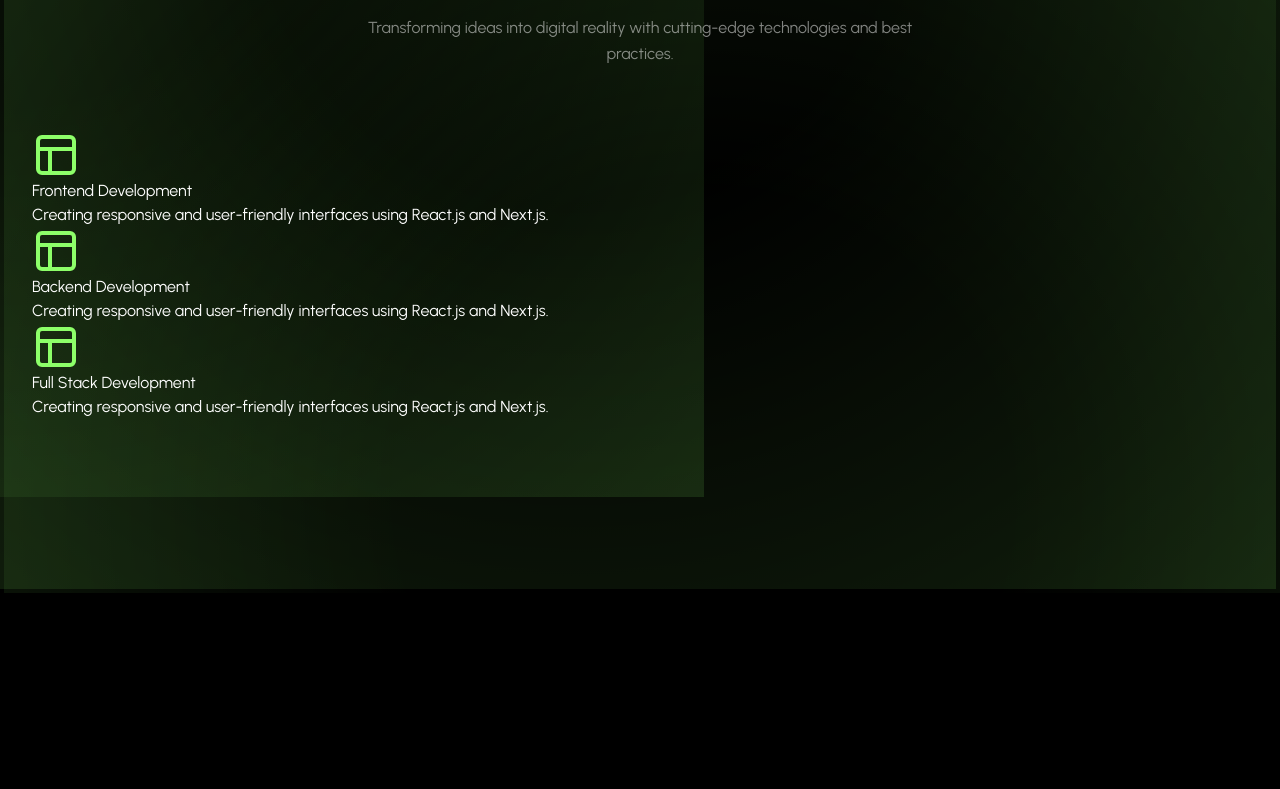
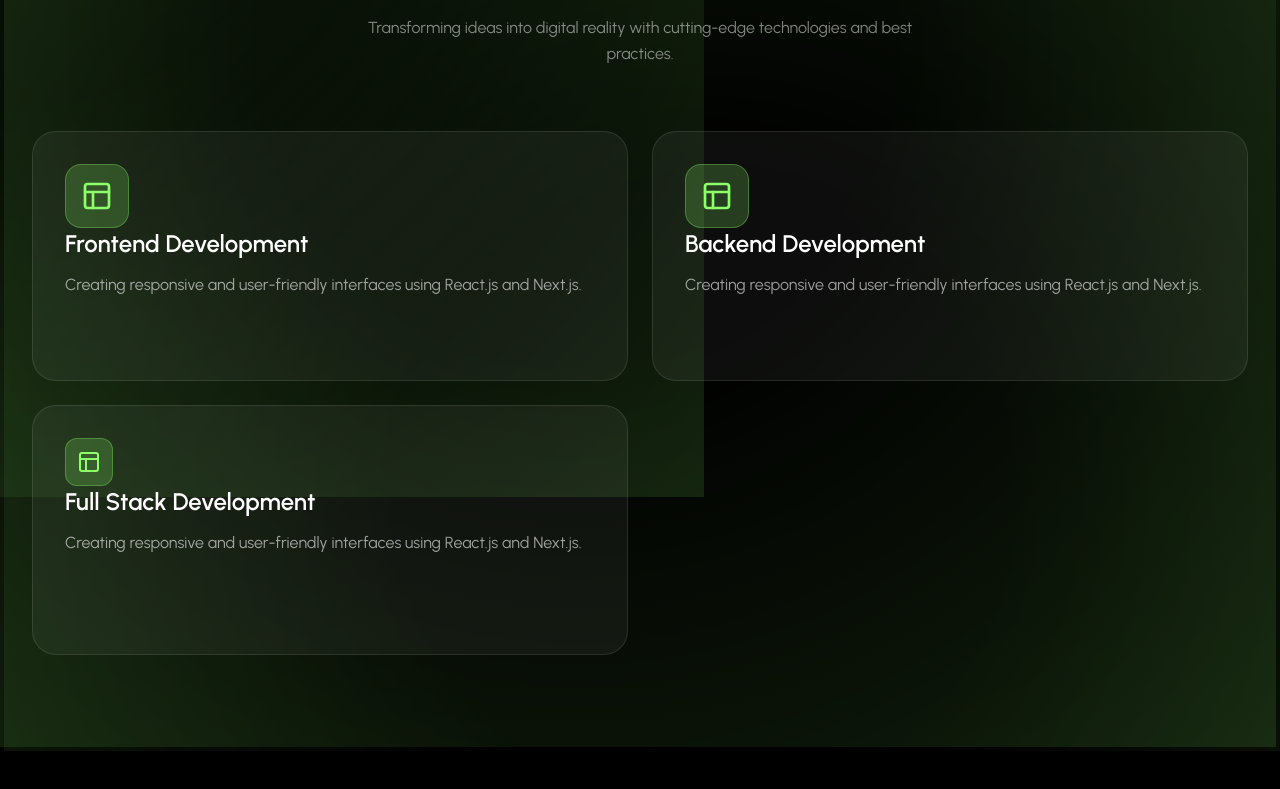
Before and after one commit to KrishDevCrafting/PortFolio_Krish, a React (Vite) app: page / in a window 1280 px wide. Shown: the part 5354-6143 px from the top of the page. Built offline with nearby package versions, Linux system fonts and the light colour scheme.

Commit message:
fix(services): fix icon container missing h-16 and 'form' typo in gradient classes

```diff
--- a/src/components/Section/Services.jsx
+++ b/src/components/Section/Services.jsx
@@ -29,106 +29,79 @@ const Services = () => {
               My <span className="text-primary">Services</span>
             </h2>
             <p className="text-white/50 text-base max-w-xl leading-relaxed">
-              Transforming ideas into digital reality with cutting-edge technologies and best practices.
+              Transforming ideas into digital reality with cutting-edge
+              technologies and best practices.
             </p>
           </div>
         </FadeIn>
 
         {/* ── Services Grid ── */}
-        <div
-          className=""
-        >
+        <div className="grid grid-cols-1 lg:grid-cols-2 gap-6 mb-6">
           {servicesData.slice(0, 2).map((service, index) => {
-            const IconComponent = Icons[service.icon] || Icons.Code2
+            const IconComponent = Icons[service.icon] || Icons.Code2;
             return (
               <FadeIn key={service.id} delay={index + 100}>
                 <div
-                  className=""
+                  className="group relative bg-white/5 border border-white/10 rounded-3xl
+                p-8 hover:border-primary/30 transition-all duration-300 h-full min-h-[250px] flex flex-col
+
+                "
                 >
-                  <div
-                    className=""
-                  >
-                    <div
-                      className=""
-                    >
-                      <IconComponent className="w-12 h-12 text-primary" />
+                  <div className="mb-6">
+                    <div className="w-16 h-16 rounded-2xl bg-primary/20 border border-primary/30 flex items-center justify-center group-hover:scale-110 transition-transform duration-300">
+                      <IconComponent className="w-8 h-8 text-primary" />
                     </div>
 
-                    <div className="">
-                      <h3
-                        className=""
-                      >{service.title}</h3>
-                      <p
-                        className=""
-                      >{service.description}</p>
+                    <div className="flex-1">
+                      <h3 className="text-2xl font-semibold text-white mb-3 group-hover:text-primary transition-colors duration-300">
+                        {service.title}
+                      </h3>
+                      <p className="text-white/60 leading-relaxed">
+                        {service.description}
+                      </p>
                     </div>
 
-                    <div className="" />
+                    <div className="absolute inset-0 bg-linear-to-br from-primary/0 to-primary/0 group-hover:from-primary/5 group-hover:to-primary/5 rounded-3xl transition-all duration-300 pointer-events-none" />
                   </div>
-
                 </div>
               </FadeIn>
             );
           })}
         </div>
 
-
-
-
-
-
-
-
-
-
-
-
-
-        <div
-          className=""
-        >{servicesData.slice(2).map((service, index) => {
-          const IconComponent = Icons[service.icon] || Icons.Code2
+        <div className="grid grid-cols-1 lg:grid-cols-2 gap-6">
+          {servicesData.slice(2).map((service, index) => {
+            const IconComponent = Icons[service.icon] || Icons.Code2;
             return (
               <FadeIn key={service.id} delay={300 + index * 100}>
                 <div
-                className=""
+                  className="group relative bg-white/5 border border-white/10 rounded-3xl
+                p-8 hover:border-primary/30 transition-all duration-300 h-full min-h-[250px] flex flex-col
+
+                "
                 >
-                <div
-                  className=""
-                >
-                  <div
-                    className=""
-                  >
-                    <IconComponent className="w-12 h-12 text-primary" />
+                  <div className="mb-4">
+                    <div className="w-12 h-12 rounded-xl bg-primary/20 border border-primary/30 flex items-center justify-center group-hover:scale-110 transition-transform duration-300">
+                      <IconComponent className="w-6 h-6 text-primary" />
                     </div>
 
-                  <div className="">
-                    <h3
-                      className=""
-                    >{service.title}</h3>
-                    <p
-                      className=""
-                    >{service.description}</p>
+                    <div className="flex-1">
+                      <h3 className="text-2xl font-semibold text-white mb-3 group-hover:text-primary transition-colors duration-300">
+                        {service.title}
+                      </h3>
+                      <p className="text-white/60 leading-relaxed">
+                        {service.description}
+                      </p>
                     </div>
 
-                  <div className="" />
+                    <div className="absolute inset-0 bg-linear-to-br from-primary/0 to-primary/0 group-hover:from-primary/5 group-hover:to-primary/5 rounded-3xl transition-all duration-300 pointer-events-none" />
                   </div>
-
                 </div>
               </FadeIn>
-          )
-        })}</div>
+            );
+          })}
         </div>
-
-
-
-
-
-
-
-
-
-
+      </div>
     </section>
   );
 };
```
Lines whose indentation alone changed are shown as unchanged.
